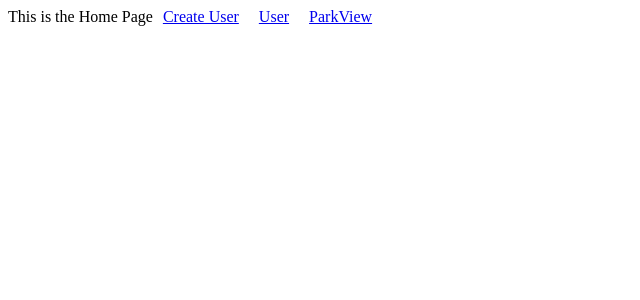
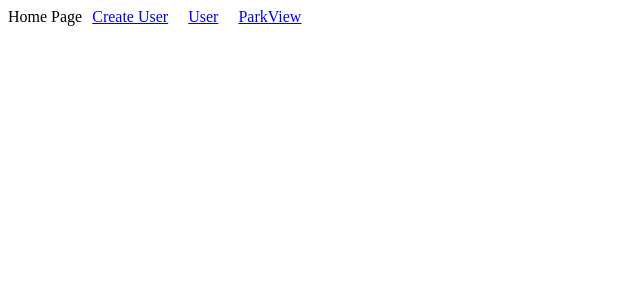
Before and after one commit to JonathanCass/finalproject, a React (Create React App) app in the folder client/: page / in a window 1280 px wide. Shown: the top 300 px of the page, without its empty margins (0-640 px from the left). Built offline with nearby package versions, Linux system fonts and the light colour scheme.

Commit message:
Change Home Text

```diff
--- a/client/src/components/Home.js
+++ b/client/src/components/Home.js
@@ -15,7 +15,7 @@ class Home extends React.Component {
   render() {
     return (
       <div>
-          This is the Home Page
+        Home Page
         <Link to={'/CreateUser/'} style={styles.link}>Create User</Link>
         <Link to={'/User/'} style={styles.link}>User</Link>
         <Link to={'/ParkView/'} style={styles.link}>ParkView</Link>
```
